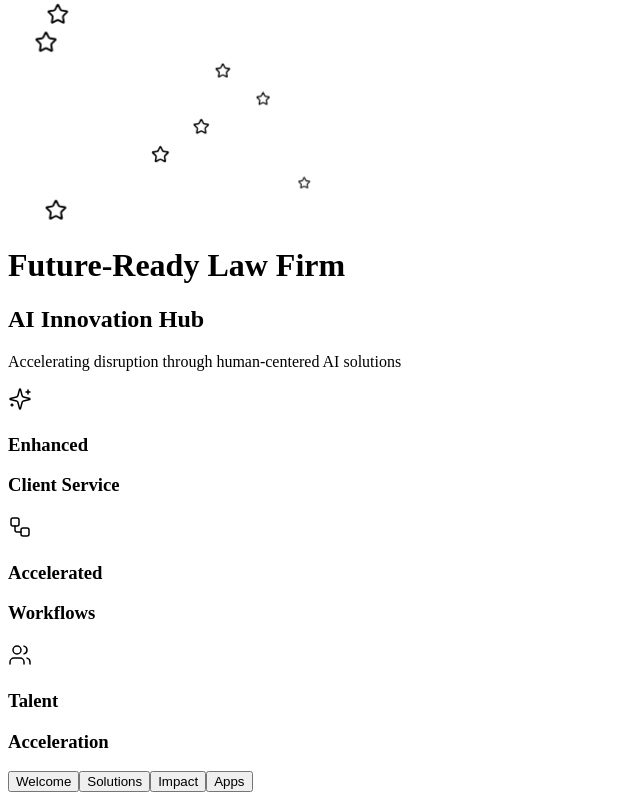
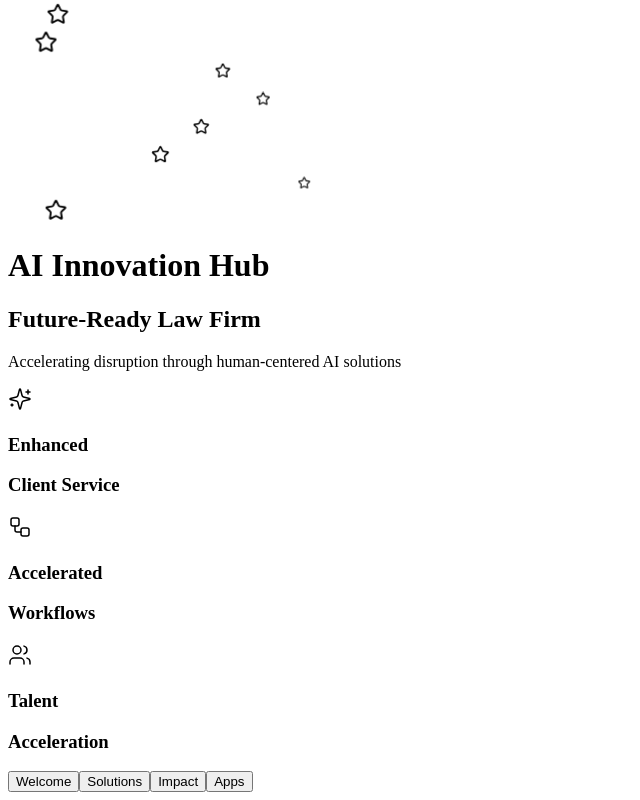
Before and after one commit to TheJohny71/ai-innovation-lab, a Next.js app: page /ai-innovation-lab/ in a window 1280 px wide. Shown: the part 1462-2262 px from the top of the page, without its empty margins (0-640 px from the left). Built offline with nearby package versions, Linux system fonts and the light colour scheme.

Commit message:
Improve header hierarchy and layout (2024-12-27)
- Swap main title to 'AI Innovation Hub'
- Move 'Future-Ready Law Firm' to secondary position
- Force subtitle to single line with whitespace-nowrap
- Adjust spacing between header elements
- Maintain consistent styling and animations

```diff
--- a/src/app/components/layout/WelcomePage.tsx
+++ b/src/app/components/layout/WelcomePage.tsx
@@ -186,23 +186,17 @@ const WelcomePage: React.FC = () => {
       <div className="absolute top-1/4 -left-32 w-96 h-96 bg-purple-500/10 rounded-full blur-3xl" />
       <div className="absolute bottom-1/4 -right-32 w-96 h-96 bg-teal-500/10 rounded-full blur-3xl" />
 
-      <div className="relative max-w-7xl mx-auto min-h-screen flex flex-col items-center justify-start pt-32">
-        <div className={`text-center mb-32 transition-opacity duration-1000 ${isLoaded ? 'opacity-100' : 'opacity-0'}`}>
-          <div className="flex flex-col items-center gap-6">
-            <h1 className="text-7xl font-bold tracking-wide bg-gradient-to-r from-purple-400 via-blue-400 to-teal-400 inline-block text-transparent bg-clip-text animate-gradient drop-shadow-2xl">
-              Future-Ready Law Firm
-            </h1>
-
-            <div className="space-y-8">
-              <h2 className="text-6xl font-bold tracking-wide bg-gradient-to-r from-purple-400 via-blue-400 to-teal-400 inline-block text-transparent bg-clip-text animate-gradient drop-shadow-2xl">
-                AI Innovation Hub
-              </h2>
-
-              <p className="text-2xl text-gray-300/90 max-w-2xl mx-auto leading-relaxed drop-shadow-lg">
-                Accelerating disruption through human-centered AI solutions
-              </p>
-            </div>
-          </div>
+      <div className="relative max-w-7xl mx-auto min-h-screen flex flex-col items-center justify-start pt-24">
+        <div className={`text-center mb-24 transition-opacity duration-1000 ${isLoaded ? 'opacity-100' : 'opacity-0'}`}>
+          <h1 className="text-6xl font-bold mb-4 tracking-wide bg-gradient-to-r from-purple-400 via-blue-400 to-teal-400 inline-block text-transparent bg-clip-text animate-gradient drop-shadow-2xl">
+            AI Innovation Hub
+          </h1>
+          <h2 className="text-5xl font-bold mb-12 tracking-wide bg-gradient-to-r from-purple-400 via-blue-400 to-teal-400 inline-block text-transparent bg-clip-text animate-gradient drop-shadow-2xl">
+            Future-Ready Law Firm
+          </h2>
+          <p className="text-gray-300 text-2xl mt-8 mb-16 mx-auto drop-shadow-lg leading-relaxed whitespace-nowrap">
+            Accelerating disruption through human-centered AI solutions
+          </p>
         </div>
 
         <div className={`grid grid-cols-3 gap-16 px-8 max-w-7xl mx-auto mt-24 transition-opacity duration-1000 delay-500 ${isLoaded ? 'opacity-100' : 'opacity-0'}`}>
```
